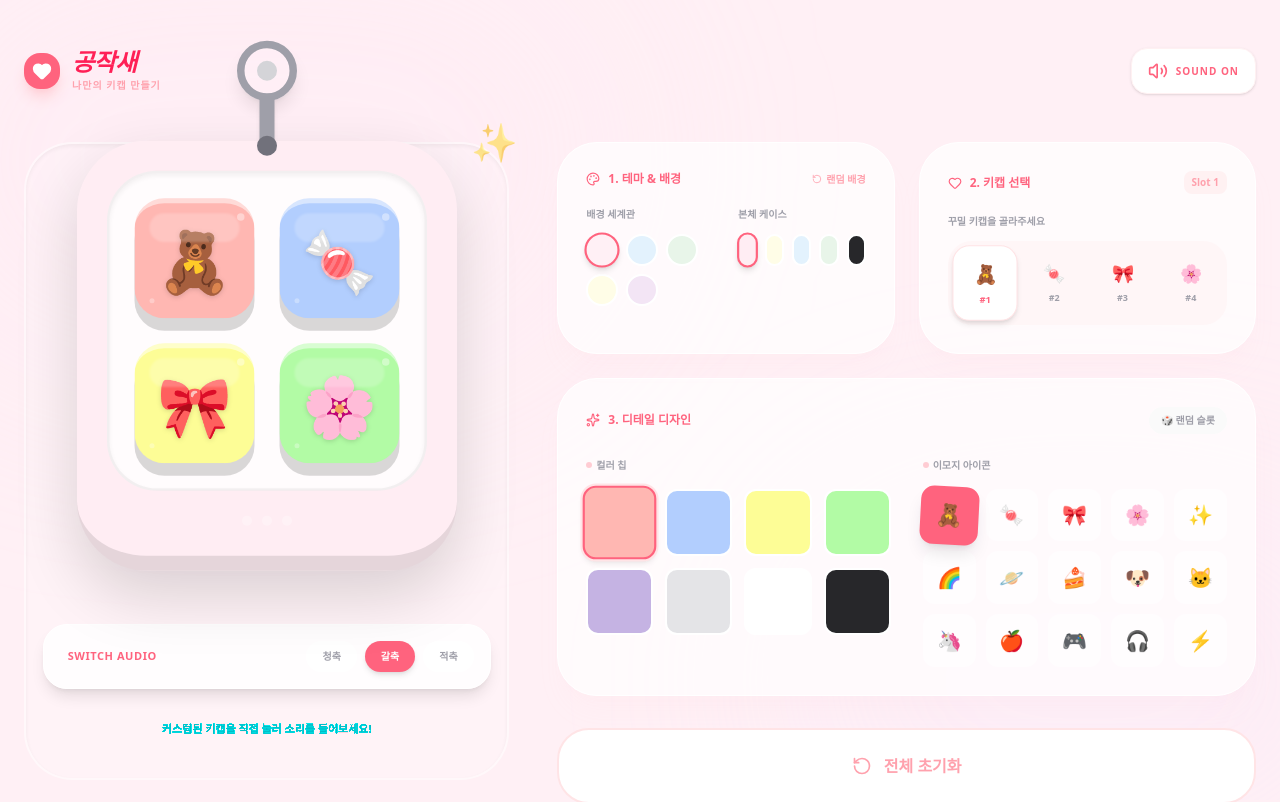
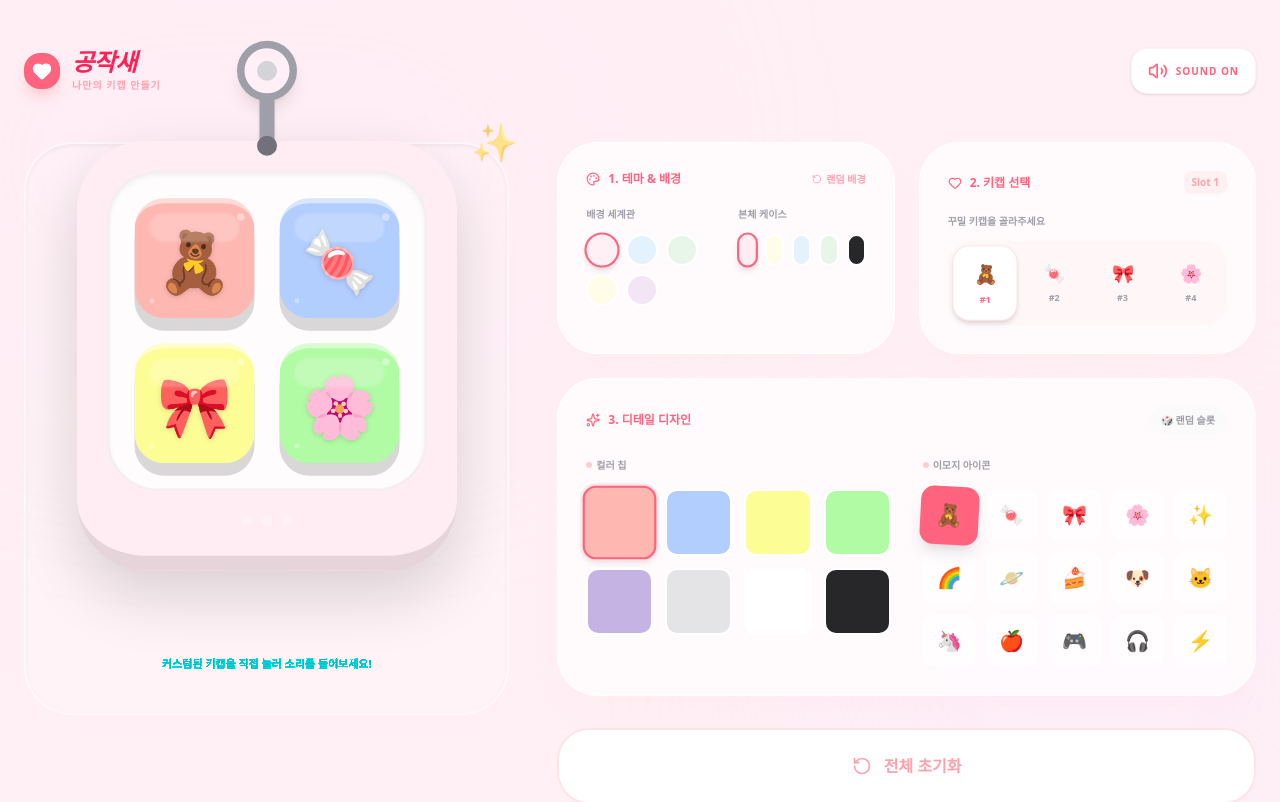
Before and after one commit to jiyoon6911-a11y/gjs, a React (Vite) app: page / in a window 1280 px wide. Shown: the top 802 px of the page. Built offline with nearby package versions, Linux system fonts and the light colour scheme.

Commit message:
feat: Set default switch type to blue
Changes the default selected switch type from 'brown' to 'blue' in the application's initial state. This aligns the default experience with a more common and distinct switch sound.

```diff
--- a/src/App.tsx
+++ b/src/App.tsx
@@ -9,7 +9,7 @@ import { SwitchType, audioService } from './services/audioService';
 import { Volume2, Palette, Sparkles, RotateCcw, Heart } from 'lucide-react';
 
 export default function App() {
-  const [switchType, setSwitchType] = useState<SwitchType>('brown');
+  const [switchType, setSwitchType] = useState<SwitchType>('blue');
   const [isMuted, setIsMuted] = useState(false);
   const [bgColor, setBgColor] = useState('bg-[#FFF0F5]');
 
@@ -29,12 +29,6 @@ export default function App() {
   useEffect(() => {
     audioService.setMuted(isMuted);
   }, [isMuted]);
-
-  const switches: { type: SwitchType; label: string; description: string; color: string }[] = [
-    { type: 'blue', label: '청축', description: '찰깍찰깍!', color: 'bg-blue-400' },
-    { type: 'brown', label: '갈축', description: '서걱서걱!', color: 'bg-amber-800' },
-    { type: 'red', label: '적축', description: '부드러워요!', color: 'bg-rose-400' },
-  ];
 
   const bgOptions = [
     { name: 'Cherry Blossom', class: 'bg-[#FFF0F5]' },
@@ -110,21 +104,6 @@ export default function App() {
           <div className="lg:col-span-12 xl:col-span-5 flex flex-col items-center justify-center py-10 bg-white/20 rounded-[3rem] border-2 border-white/40 shadow-inner">
             <div className="scale-110 md:scale-125 mb-24 origin-center">
               <FidgetToy switchType={switchType} config={toyConfig} />
-            </div>
-
-            <div className="w-full max-w-md bg-white/80 p-4 rounded-3xl border border-white flex justify-between items-center shadow-lg mx-6">
-                <span className="text-[11px] font-black text-rose-400 ml-2 uppercase tracking-wider">Switch Audio</span>
-                <div className="flex gap-2">
-                    {switches.map(sw => (
-                        <button
-                            key={sw.type}
-                            onClick={() => setSwitchType(sw.type)}
-                            className={`px-4 py-2 rounded-2xl text-[10px] font-black transition-all ${switchType === sw.type ? 'bg-rose-400 text-white shadow-md' : 'bg-white text-zinc-400 hover:text-rose-400'}`}
-                        >
-                            {sw.label}
-                        </button>
-                    ))}
-                </div>
             </div>
 
             <p className="mt-8 text-[11px] font-bold text-rose-300/80 animate-pulse text-center px-4">
```
